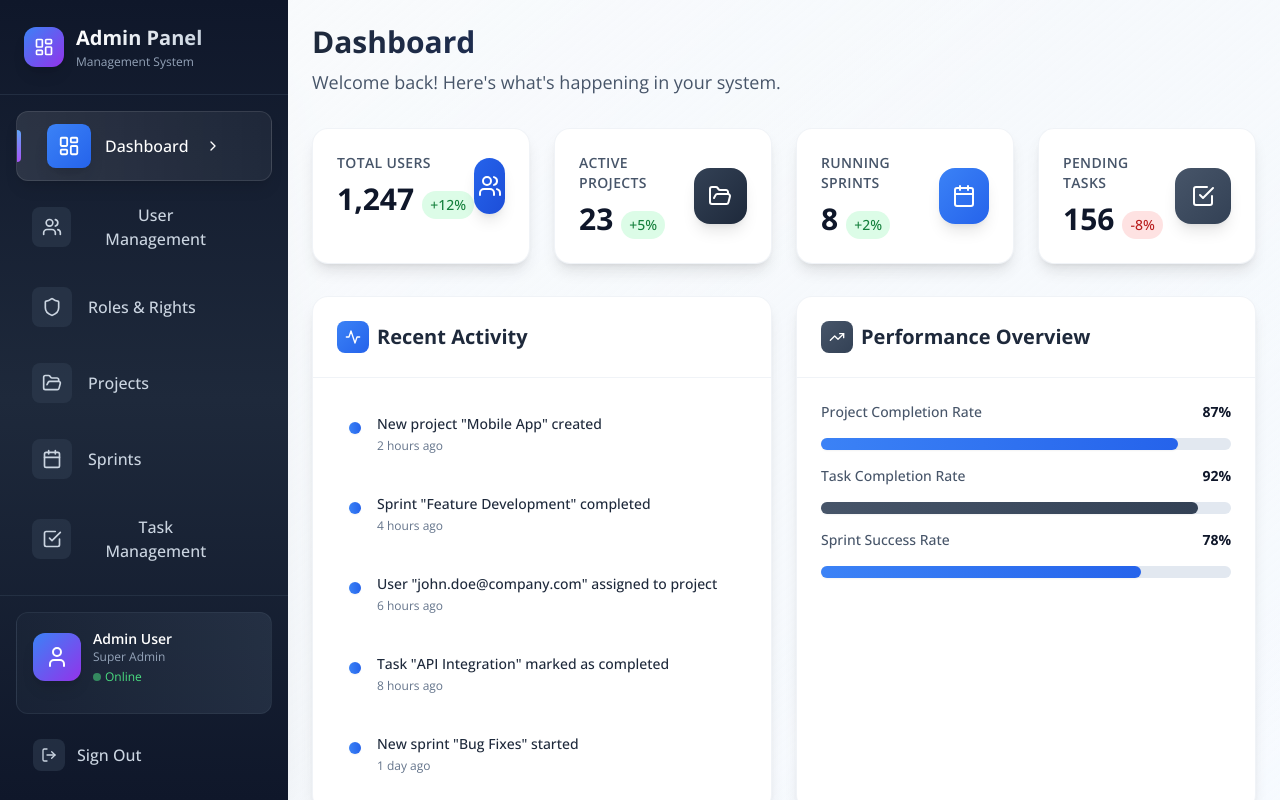
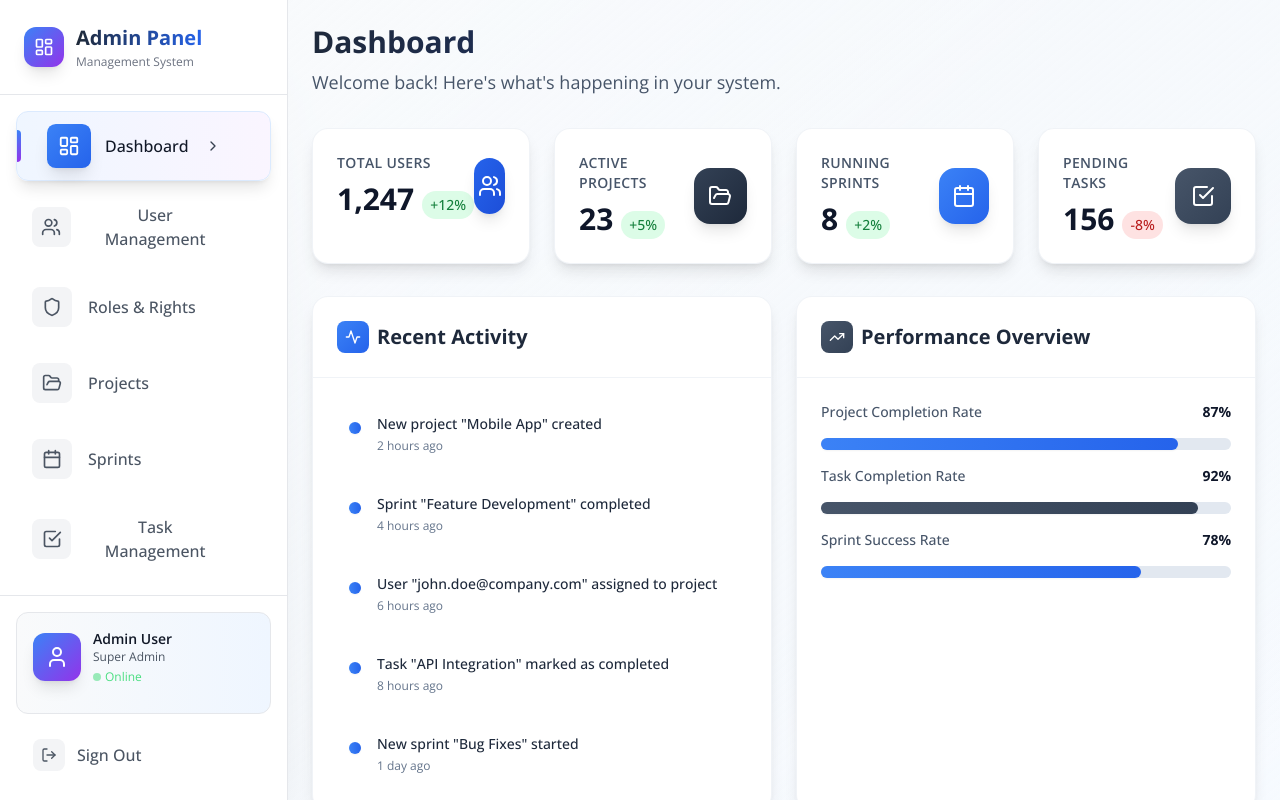
Before and after one commit to hetarths/vendor-portal-frontend, a React (Vite) app: page / in a window 1280 px wide. Both pictures are taken after a click on the button "Sign In". Built offline with nearby package versions, Linux system fonts and the light colour scheme.

Commit message:
Update Sidebar with White Background

```diff
--- a/src/components/Sidebar.tsx
+++ b/src/components/Sidebar.tsx
@@ -29,18 +29,18 @@ const menuItems = [
 
 function Sidebar({ activeModule, setActiveModule, currentUser, onSignOut }: SidebarProps) {
   return (
-    <div className="w-72 bg-gradient-to-b from-slate-900 via-slate-800 to-slate-900 text-white flex flex-col shadow-2xl">
+    <div className="w-72 bg-white text-gray-900 flex flex-col shadow-2xl border-r border-gray-200">
       {/* Header */}
-      <div className="p-6 border-b border-slate-700/50">
+      <div className="p-6 border-b border-gray-200">
         <div className="flex items-center space-x-3">
           <div className="w-10 h-10 bg-gradient-to-br from-blue-500 to-purple-600 rounded-xl flex items-center justify-center shadow-lg">
             <LayoutDashboard className="w-5 h-5 text-white" />
           </div>
           <div>
-            <h2 className="text-xl font-bold bg-gradient-to-r from-white to-slate-300 bg-clip-text text-transparent">
+            <h2 className="text-xl font-bold bg-gradient-to-r from-gray-800 to-blue-600 bg-clip-text text-transparent">
               Admin Panel
             </h2>
-            <p className="text-xs text-slate-400 mt-0.5">Management System</p>
+            <p className="text-xs text-gray-500 mt-0.5">Management System</p>
           </div>
         </div>
       </div>
@@ -57,31 +57,31 @@ function Sidebar({ activeModule, setActiveModule, currentUser, onSignOut }: Side
               onClick={() => setActiveModule(item.id)}
               className={`w-full group relative flex items-center space-x-4 px-4 py-3.5 rounded-xl transition-all duration-300 ${
                 isActive
-                  ? 'bg-gradient-to-r from-white/10 to-white/5 shadow-lg border border-white/10'
-                  : 'hover:bg-white/5 hover:translate-x-1'
+                  ? 'bg-gradient-to-r from-blue-50 to-purple-50 shadow-lg border border-blue-100'
+                  : 'hover:bg-gray-50 hover:translate-x-1'
               }`}
             >
               {/* Active indicator */}
               {isActive && (
-                <div className="absolute left-0 top-1/2 -translate-y-1/2 w-1 h-8 bg-gradient-to-b from-blue-400 to-purple-500 rounded-r-full shadow-lg" />
+                <div className="absolute left-0 top-1/2 -translate-y-1/2 w-1 h-8 bg-gradient-to-b from-blue-500 to-purple-600 rounded-r-full shadow-lg" />
               )}
 
               {/* Icon with gradient background */}
               <div className={`w-10 h-10 rounded-lg flex items-center justify-center transition-all duration-300 ${
                 isActive
                   ? `bg-gradient-to-br ${item.color} shadow-lg scale-110`
-                  : 'bg-slate-700/50 group-hover:bg-slate-600/50'
+                  : 'bg-gray-100 group-hover:bg-gray-200'
               }`}>
                 <Icon className={`w-5 h-5 transition-all duration-300 ${
-                  isActive ? 'text-white' : 'text-slate-300 group-hover:text-white'
+                  isActive ? 'text-white' : 'text-gray-600 group-hover:text-gray-800'
                 }`} />
               </div>
 
               {/* Label */}
               <span className={`font-medium transition-all duration-300 ${
                 isActive
-                  ? 'text-white'
-                  : 'text-slate-300 group-hover:text-white'
+                  ? 'text-gray-900'
+                  : 'text-gray-600 group-hover:text-gray-900'
               }`}>
                 {item.label}
               </span>
@@ -89,8 +89,8 @@ function Sidebar({ activeModule, setActiveModule, currentUser, onSignOut }: Side
               {/* Arrow indicator */}
               <ChevronRight className={`w-4 h-4 ml-auto transition-all duration-300 ${
                 isActive
-                  ? 'text-white opacity-100 translate-x-0'
-                  : 'text-slate-400 opacity-0 -translate-x-2 group-hover:opacity-100 group-hover:translate-x-0'
+                  ? 'text-gray-700 opacity-100 translate-x-0'
+                  : 'text-gray-400 opacity-0 -translate-x-2 group-hover:opacity-100 group-hover:translate-x-0'
               }`} />
             </button>
           );
@@ -98,15 +98,15 @@ function Sidebar({ activeModule, setActiveModule, currentUser, onSignOut }: Side
       </nav>
 
       {/* User Profile Section */}
-      <div className="p-4 border-t border-slate-700/50">
-        <div className="bg-gradient-to-r from-slate-800/50 to-slate-700/50 rounded-xl p-4 mb-3 border border-slate-600/30">
+      <div className="p-4 border-t border-gray-200">
+        <div className="bg-gradient-to-r from-gray-50 to-blue-50 rounded-xl p-4 mb-3 border border-gray-200">
           <div className="flex items-center space-x-3 mb-3">
             <div className="w-12 h-12 bg-gradient-to-br from-blue-500 to-purple-600 rounded-xl flex items-center justify-center shadow-lg">
               <User className="w-6 h-6 text-white" />
             </div>
             <div className="flex-1 min-w-0">
-              <p className="text-sm font-semibold text-white truncate">{currentUser?.name}</p>
-              <p className="text-xs text-slate-400 truncate">{currentUser?.role}</p>
+              <p className="text-sm font-semibold text-gray-900 truncate">{currentUser?.name}</p>
+              <p className="text-xs text-gray-600 truncate">{currentUser?.role}</p>
               <div className="flex items-center space-x-1 mt-1">
                 <div className="w-2 h-2 bg-green-400 rounded-full animate-pulse"></div>
                 <span className="text-xs text-green-400">Online</span>
@@ -118,9 +118,9 @@ function Sidebar({ activeModule, setActiveModule, currentUser, onSignOut }: Side
         {/* Sign Out Button */}
         <button
           onClick={onSignOut}
-          className="w-full flex items-center space-x-3 px-4 py-3 rounded-xl text-slate-300 hover:text-white hover:bg-red-500/10 hover:border-red-500/20 border border-transparent transition-all duration-300 group"
+          className="w-full flex items-center space-x-3 px-4 py-3 rounded-xl text-gray-600 hover:text-red-600 hover:bg-red-50 hover:border-red-200 border border-transparent transition-all duration-300 group"
         >
-          <div className="w-8 h-8 rounded-lg bg-slate-700/50 group-hover:bg-red-500/20 flex items-center justify-center transition-all duration-300">
+          <div className="w-8 h-8 rounded-lg bg-gray-100 group-hover:bg-red-100 flex items-center justify-center transition-all duration-300">
             <LogOut className="w-4 h-4 group-hover:text-red-400" />
           </div>
           <span className="font-medium">Sign Out</span>
```
